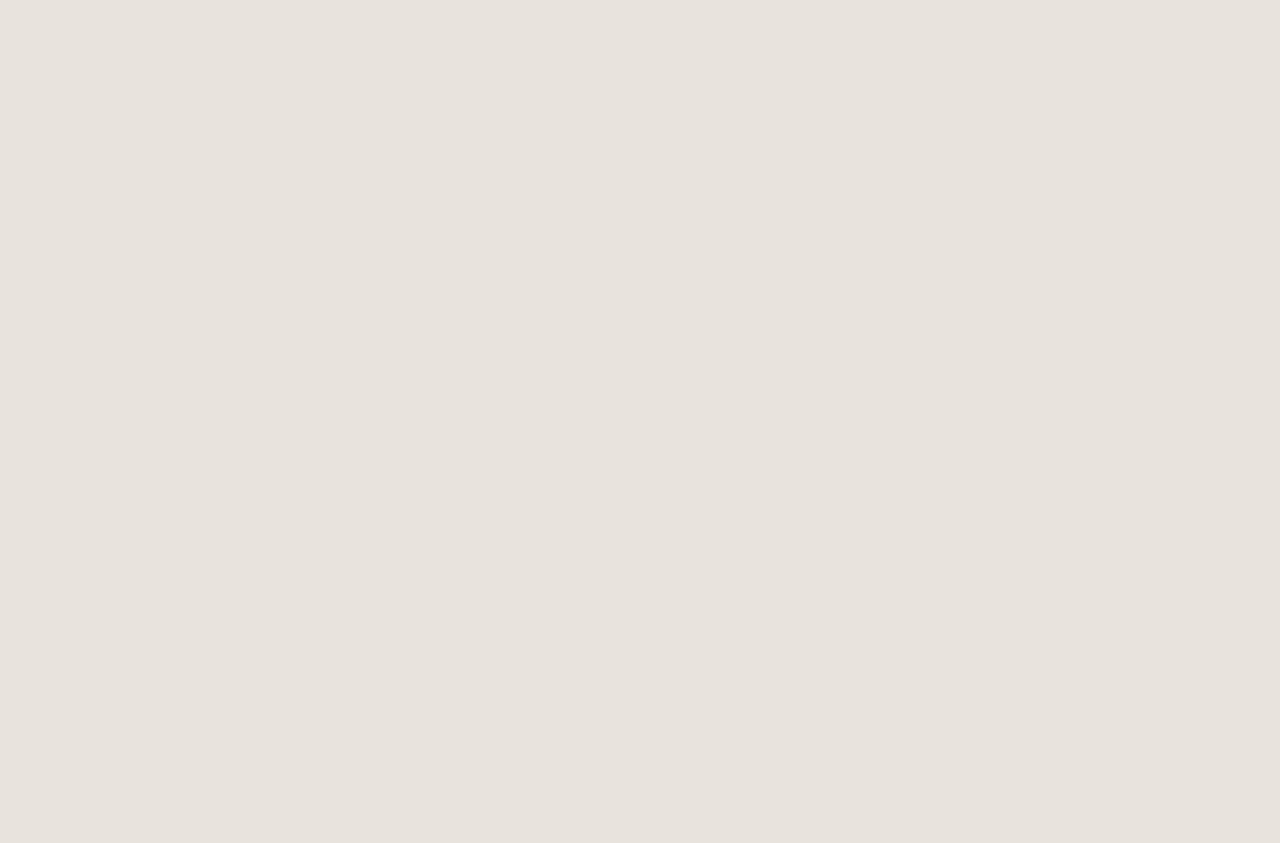
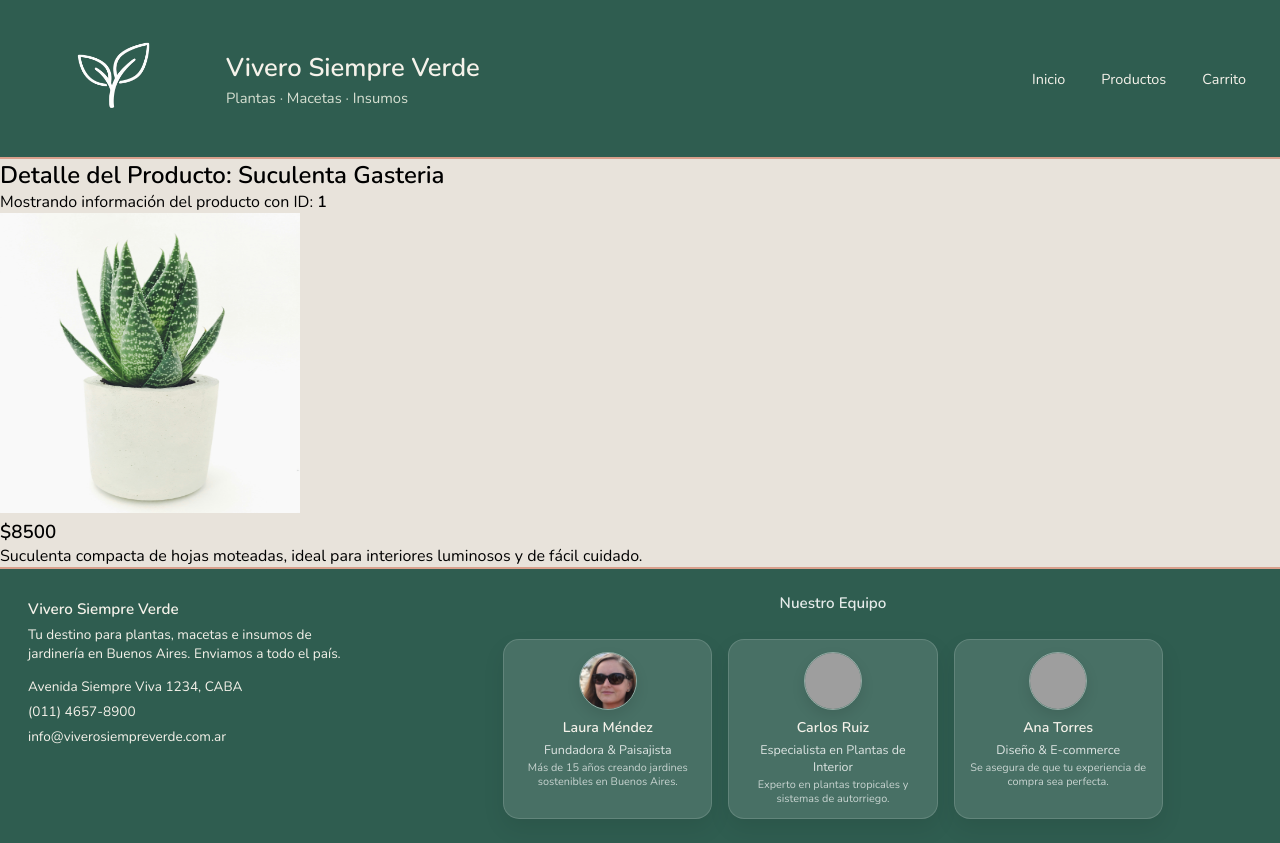
Before and after one commit to TynchoARG/Talento-Tech-ReactJS-Proyecto_final_vivero, a React (Vite) app: page /producto/1 in a window 1280 px wide. Before the commit this address had no page. Before the commit the page ends 800 px from the top, so only its background shows below. Built offline with nearby package versions, Linux system fonts and the light colour scheme; grey boxes are pictures that could not be loaded.

Commit message:
armando los detalles del producto

```diff
--- a/src/App.jsx
+++ b/src/App.jsx
@@ -4,6 +4,7 @@ import { Routes, Route } from 'react-router-dom';
 import Home from './Pages/Home';
 import ProductosPage from './Pages/ProductosPage';
 import CarritoPage from './Pages/CarritoPage';
+import ProductoDetalle from './Pages/ProductoDetalle';
 
 function App() {
  return (
@@ -12,6 +13,7 @@ function App() {
             <Route path='/' element={<Home />} />
             <Route path='/productos' element={<ProductosPage/>} />
             <Route path='/carrito' element={<CarritoPage Mensaje='Productos del carrito' />} />
+            <Route path='/producto/:id' element={<ProductoDetalle/>} />
         </Route>
     </Routes>
  );
--- a/src/Pages/ProductoDetalle.jsx
+++ b/src/Pages/ProductoDetalle.jsx
@@ -0,0 +1,37 @@
+import { useState, useEffect } from "react";
+import { useParams } from "react-router-dom";
+
+const ProductoDetalle = () => {
+    const { id } = useParams();
+    const [producto, setProducto] = useState(null);
+
+    useEffect(() => {
+        fetch('/data/productos.json')
+            .then(response => response.json())
+            .then(data => {
+                const productoEncontrado = data.find(p => p.id === parseInt(id));
+                setProducto(productoEncontrado);
+            })
+            .catch(error => console.error("Error al cargar el producto:", error));
+    }, [id]);
+
+    if (!producto) {
+        return <h2>Cargando detalle del producto ...</h2>;
+    }
+
+    if (!producto.id) {
+        return <h2>Producto no encontrado.</h2>;
+    }
+
+    return (
+        <div>
+            <h2>Detalle del Producto: {producto.nombre}</h2>
+            <p>Mostrando información del producto con ID: <strong>{id}</strong></p>
+            <img src={producto.imagen} alt={producto.nombre} width="300" height="300"/>
+            <h3>${producto.precio}</h3>
+            <p>{producto.detalle}</p>
+        </div>
+    );
+};
+
+export default ProductoDetalle;
--- a/src/assets/componentes/Productos/Item.jsx
+++ b/src/assets/componentes/Productos/Item.jsx
@@ -4,8 +4,9 @@
 
 import { useState } from "react";
 import styles from './Productos.module.css';
+import { Link } from "react-router-dom";
 
-function Item ({nombre, imagen, precio}) {
+function Item ({id, nombre, imagen, precio}) {
 
     const [esFavorito, setEsFavorito] = useState(false)
 
@@ -30,7 +31,8 @@ function Item ({nombre, imagen, precio}) {
             </div>
             <p className={styles.price}>Precio: ${precio}</p>
             <div className={styles.actions}>
-                <button className={styles.btn_detalles}>Detalles</button>
+                <Link to={`/producto/${id}`} className={styles.btn_detalles}>Detalles </Link>
+
                 <button className={styles.btn_agregar} onClick={AgregarClick}>Agregar al carrito</button>
             </div>
         </div>
```
